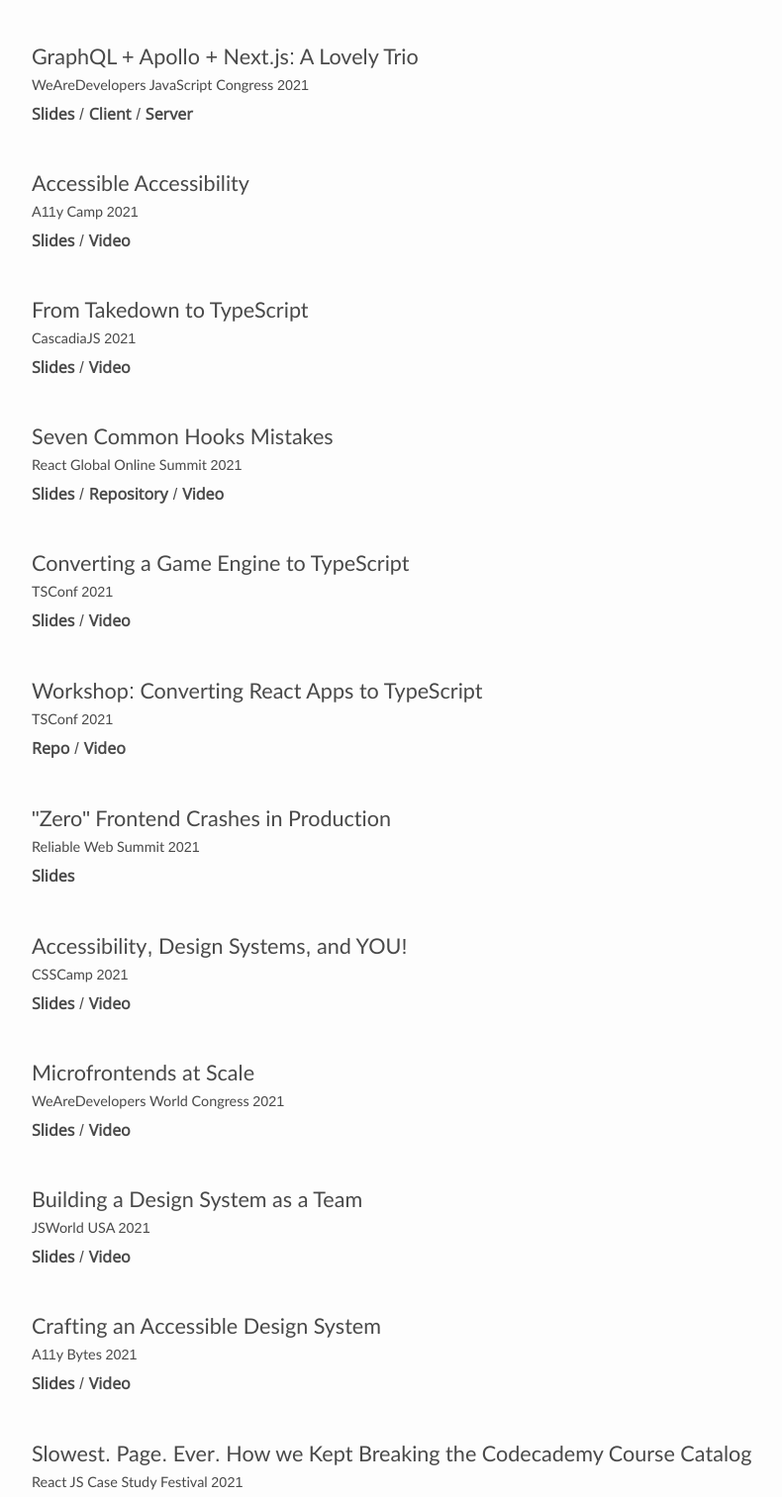
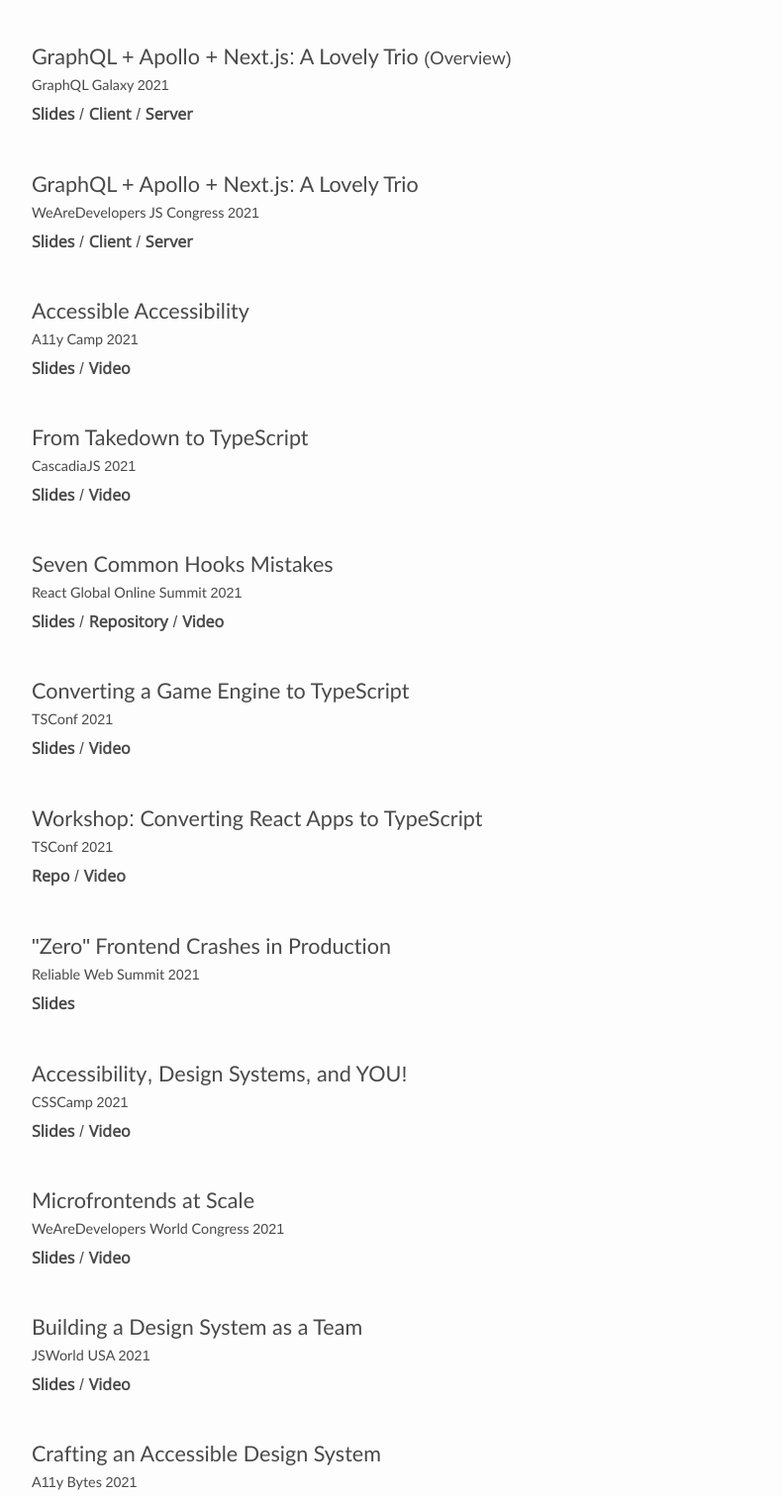
Before and after one commit to JoshuaKGoldberg/joshuakgoldberg-dot-com-old, a website: page src/index.html in a window 1280 px wide. Shown: the part 336-1849 px from the top of the page at 99% size, without its empty margins (68-858 px from the left). Drawn offline with Linux system fonts and the light colour scheme.

Commit message:
GraphQL Galaxy fixups

```diff
--- a/src/index.html
+++ b/src/index.html
@@ -73,23 +73,47 @@
 
       <ul class="groups callout-groups">
         <li class="group callout-group">
+          <a class="recipient" href="https://graphqlgalaxy.com" rel="noopener"
+            target="_blank">
+            <h3>GraphQL + Apollo + Next.js: A Lovely Trio <small>(Overview)</small></h3>
+            GraphQL Galaxy 2021
+          </a>
+          <p class="links">
+            <a aria-label="Slides: GraphQL + Apollo + Next.js: A Lovely Trio (Overview)"
+              href="https://1drv.ms/p/s!AvUc1cvPrJnWvtJB3w7D6elasOWEZQ?e=oUoanS" rel="noopener" target="_blank">
+              Slides
+            </a>
+            /
+            <a aria-label="Client Repository: GraphQL + Apollo + Next.js: A Lovely Trio (Overview)"
+              href="https://github.com/JoshuaKGoldberg/graphql-galaxy-a-lovely-trio" rel="noopener" target="_blank">
+              Client
+            </a>
+            /
+            <a aria-label="Server Repository: GraphQL + Apollo + Next.js: A Lovely Trio (Overview)"
+              href="https://github.com/JoshuaKGoldberg/graphql-galaxy-a-lovely-graphql-server" rel="noopener" target="_blank">
+              Server
+            </a>
+          </p>
+        </li>
+
+        <li class="group callout-group">
           <a class="recipient" href="https://www.wearedevelopers.com/javascript-congress" rel="noopener"
             target="_blank">
             <h3>GraphQL + Apollo + Next.js: A Lovely Trio</h3>
-            WeAreDevelopers JavaScript Congress 2021
+            WeAreDevelopers JS Congress 2021
           </a>
           <p class="links">
-            <a aria-label="Slides: GraphQL + Apollo + Next.js: A Lovely Trio"
+            <a aria-label="Slides: GraphQL + Apollo + Next.js: A Lovely Trio (JS Congress)"
               href="https://1drv.ms/p/s!AvUc1cvPrJnWvtI2Ha9qbYakUWSBUg?e=E7N6p3" rel="noopener" target="_blank">
               Slides
             </a>
             /
-            <a aria-label="Client Repository: GraphQL + Apollo + Next.js: A Lovely Trio"
+            <a aria-label="Client Repository: GraphQL + Apollo + Next.js: A Lovely Trio (JS Congress)"
               href="https://github.com/JoshuaKGoldberg/a-lovely-trio" rel="noopener" target="_blank">
               Client
             </a>
             /
-            <a aria-label="Server Repository: GraphQL + Apollo + Next.js: A Lovely Trio"
+            <a aria-label="Server Repository: GraphQL + Apollo + Next.js: A Lovely Trio (JS Congress)"
               href="https://github.com/JoshuaKGoldberg/a-lovely-graphql-server" rel="noopener" target="_blank">
               Server
             </a>
@@ -281,18 +305,17 @@
         <li class="group callout-group">
           <a class="recipient" href="https://react.geekle.us" rel="noopener" target="_blank">
             <h3>
-              Slowest. Page. Ever. How we Kept Breaking the Codecademy Course
-              Catalog
+              Breaking the Codecademy Course Catalog
             </h3>
             React JS Case Study Festival 2021
           </a>
           <p class="links">
-            <a aria-label="Slides: Slowest. Page. Ever. How we kept breaking the Codecademy Course Catalog"
+            <a aria-label="Slides: breaking the Codecademy Course Catalog"
               href="https://1drv.ms/p/s!AvUc1cvPrJnWvtE4dyMr1VL3UtWyjw?e=BwUZvh" rel="noopener" target="_blank">
               Slides
             </a>
             /
-            <a aria-label="Video: Slowest. Page. Ever. How we kept breaking the Codecademy Course Catalog"
+            <a aria-label="Video: breaking the Codecademy Course Catalog"
               href="https://youtu.be/HVoPNeLqM8I?t=33274" rel="noopener" target="_blank">
               Video
             </a>
```
